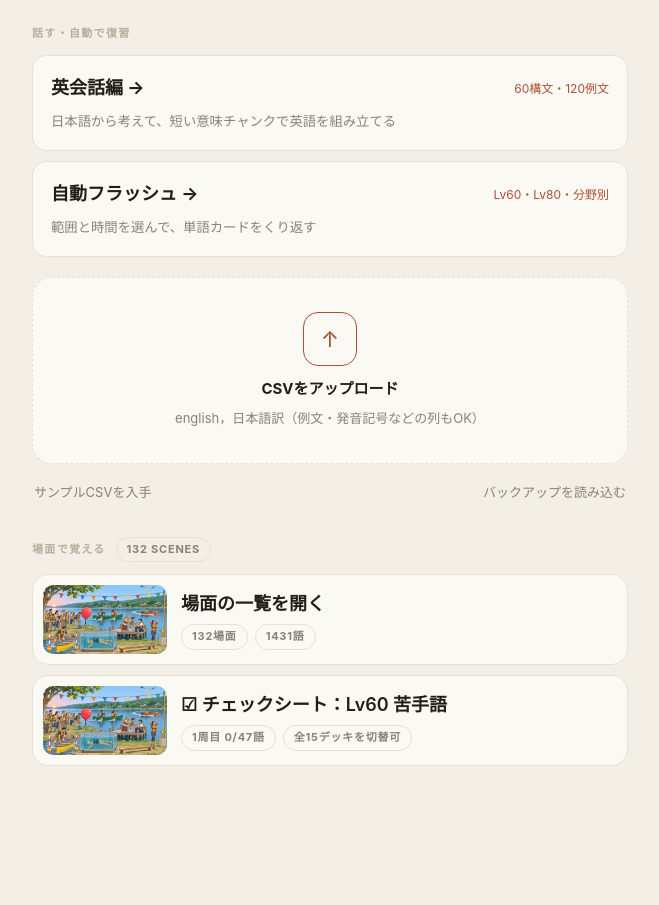
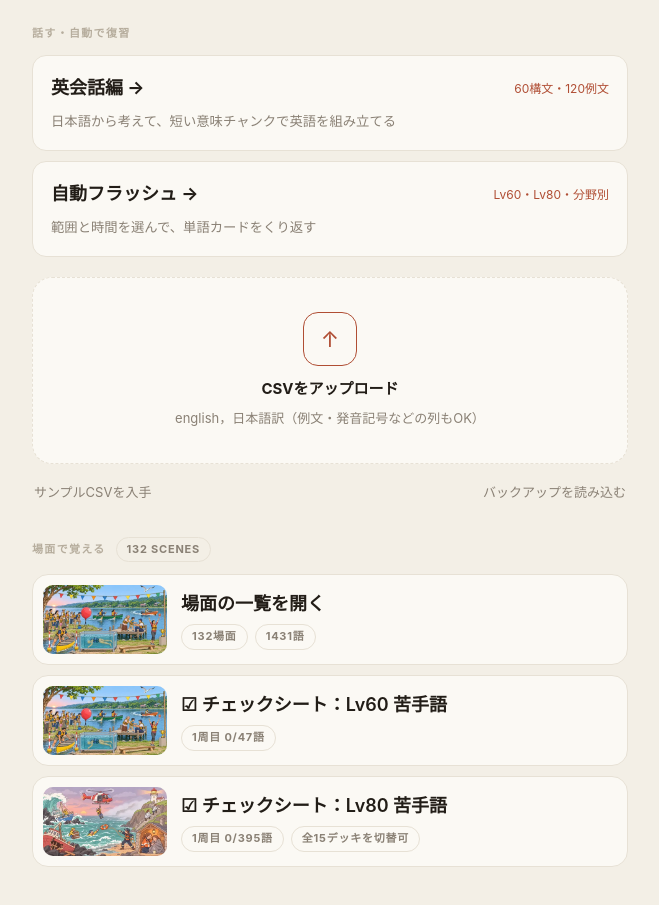
Before and after one commit to Hiroki7201/vocab-trainer, a plain HTML site: page index.html in a window 1280 px wide. Shown: the part 143-1048 px from the top of the page, without its empty margins (310-969 px from the left). Before the commit the page ends 1015 px from the top, so only its background shows below. Drawn offline with Linux system fonts and the light colour scheme.

Commit message:
Show Lv60 and Lv80 check sheet cards on the home screen
The home card only showed the last-used deck, so the new Lv80 sheet could not
be seen there. Lv decks now always get a card, plus the last-used field deck.

Co-Authored-By: Claude Opus 5.5 <noreply@anthropic.com>

```diff
--- a/index.html
+++ b/index.html
@@ -1789,10 +1789,12 @@ function shMarks(s,w){ const m=(APP.sheet[s.id]||{})[w.en.toLowerCase()]; return
 function shCount(list,round){ let on=0,n=0; list.forEach(s=>s.words.forEach(w=>{ n++; if(shMarks(s,w)[round]) on++; })); return {on,n}; }
 function shDecks(){ const out=[]; SCN.list.forEach(s=>{ if(s.deck&&!out.includes(s.deck)) out.push(s.deck); }); return out; }
 function shDeckStat(deck){ const list=SCN.list.filter(x=>x.deck===deck), round=((APP.settings.sheetPos||{})[deck]||{}).round||0, c=shCount(list,round); return { list, round, on:c.on, n:c.n }; }
+/* ホームには Lv60・Lv80 と、前回使ったデッキのカードを出す（他の分野は D のメニューから） */
 function shHomeCards(){ const decks=shDecks(); if(!decks.length) return "";
-  const deck=decks.includes(APP.settings.sheetLast)?APP.settings.sheetLast:decks[0], st=shDeckStat(deck), cover=st.list[0];
-  return `<div class="scenecard" data-sheet="${escapeHTML(deck)}"><img src="${escapeHTML(cover.thumb||cover.image)}" alt="" loading="lazy" /><div class="dc-main"><div class="dc-name">☑ チェックシート：${escapeHTML(cover.deckLabel||deck)}</div>`
-    +`<div class="dc-chips"><span class="chip">${st.round+1}周目 ${st.on}/${st.n}語</span><span class="chip">全${decks.length}デッキを切替可</span></div></div></div>`; }
+  const last=decks.includes(APP.settings.sheetLast)?APP.settings.sheetLast:decks[0], show=decks.filter(d=>/^Lv/.test(d)||d===last);
+  return show.map((deck,i)=>{ const st=shDeckStat(deck), cover=st.list[0];
+    return `<div class="scenecard" data-sheet="${escapeHTML(deck)}"><img src="${escapeHTML(cover.thumb||cover.image)}" alt="" loading="lazy" /><div class="dc-main"><div class="dc-name">☑ チェックシート：${escapeHTML(cover.deckLabel||deck)}</div>`
+      +`<div class="dc-chips"><span class="chip">${st.round+1}周目 ${st.on}/${st.n}語</span>${i===show.length-1?`<span class="chip">全${decks.length}デッキを切替可</span>`:""}</div></div></div>`; }).join(""); }
 function shScene_(){ return sh.list[sh.i]; }
 function shInfo(s,w){ const c=scCardFor(scDeckCached(s),w.en); return { ja:(c&&c.ja)||w.ja||"", ipa:(c&&c.ipa)||"", core:(c&&c.core)||"" }; }
 function shSavePos(){ if(!sh) return; const p=APP.settings.sheetPos||(APP.settings.sheetPos={});
```
